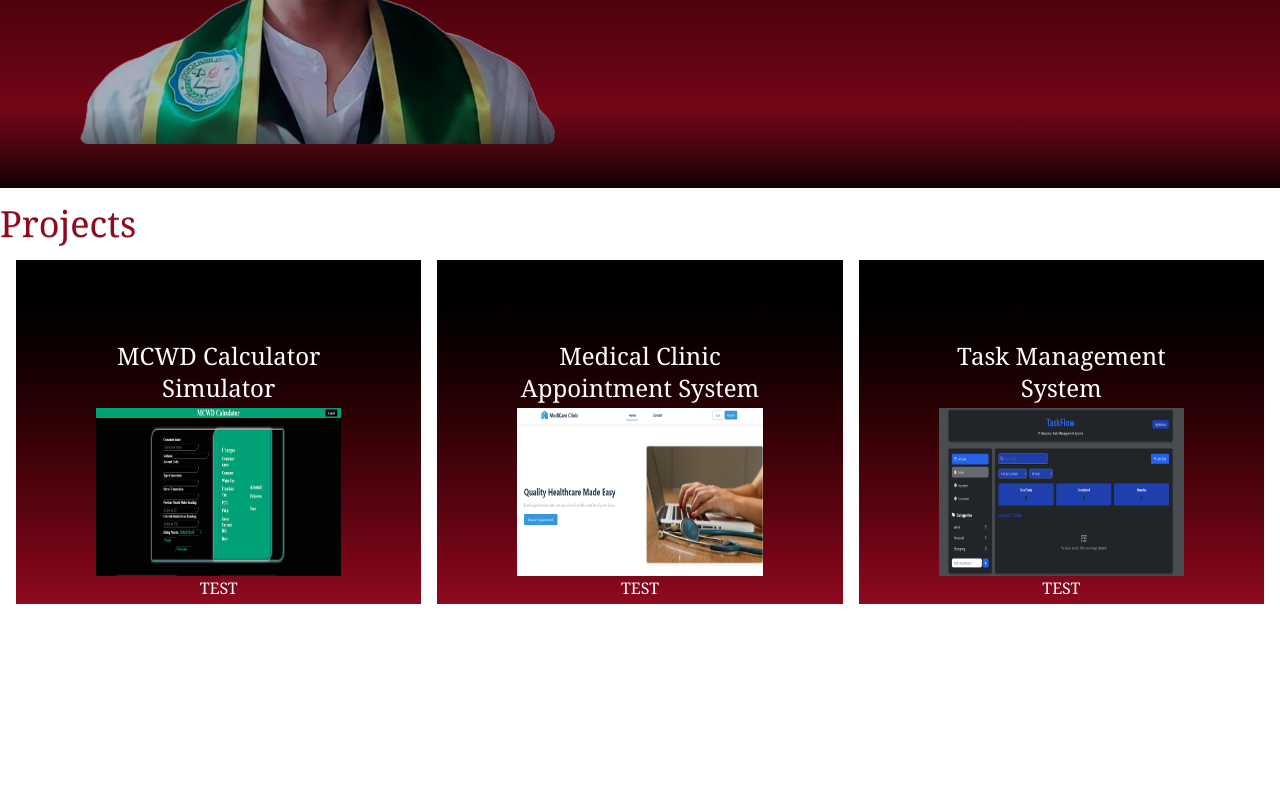
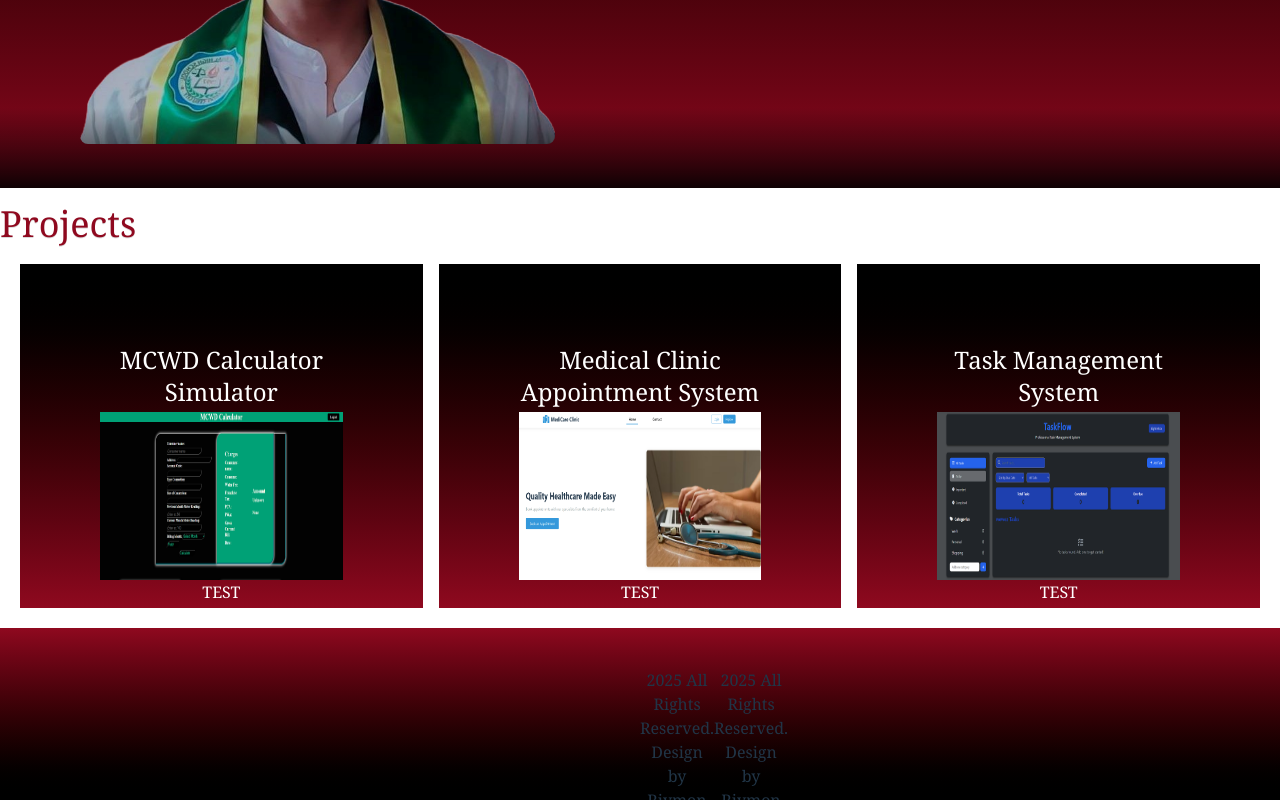
Before and after one commit to Riymon/Portfolio, a React (Vite) app: page /projects in a window 1280 px wide. Shown: the part 356-1156 px from the top of the page. Before the commit the page ends 976 px from the top, so only its background shows below. Built offline with nearby package versions, Linux system fonts and the light colour scheme.

Commit message:
added p in footer

```diff
--- a/src/Content.jsx
+++ b/src/Content.jsx
@@ -7,7 +7,7 @@ function Content(content) {
    if(content.title == 'Projects'){
      arr = [
         {id:1, h: 'MCWD Calculator Simulator', img: mcwd, p: 'TEST', a: 'https://riymon.github.io/MCWD/'},
-        {id:2, h: 'Medical Clinic Appointment System', img: mclinic, p: 'TEST', a: 'https://riymon.github.io/Medical-Clinic-Appointment-System/'},
+        {id:2, h: 'Medical Clinic Appointment System', img: mclinic, p: 'TEST', a: 'https://riymon.github.io/MedClinicAppointmentSystem/'},
         {id:3, h: 'Task Management System', img: task, p: 'TEST', a: 'https://task-manager-six-xi-98.vercel.app/'},
     ];
   }
@@ -21,14 +21,14 @@ function Content(content) {
   return (
     <>
     <h1 id={content.tag} className="text2 pr-290 text-shadow-2xs text-4xl">{content.title}</h1>
-    <div className="text1 grid grid-cols-3 gap-4 h-auto my-5 p-4">
+    <div className="text1 grid grid-cols-3 gap-4 h-auto my-2 p-5">
         {arr.map((arrs) => (
           <div key={arrs.id} className="content custom-gradient">
             <h1 className="text-2xl pb-1">{arrs.h}</h1>
             {content.title === 'Projects' && (
               <img className="h-42" src={arrs.img} alt={arrs.h} />
             )}
-            <a className='' href={arrs.a}>{arrs.p}</a>
+            <a className='' target='_blank' href={arrs.a}>{arrs.p}</a>
           </div>
         ))}
     </div>
--- a/src/Footer.jsx
+++ b/src/Footer.jsx
@@ -1,10 +1,15 @@
 function Footer(){
 
     return(
-        <section className="relative w-full h-40 bg-gradient-to-b from-[#8f091f] to-[#000000] opacity-100 overflow-hidden">
+        <section className="relative w-full h-43 auto bg-gradient-to-b from-[#8f091f] to-[#000000] opacity-100 overflow-hidden">
             <div className="footer" >
                 <p>2025 All Rights Reserved. Design by Riymon</p>
                 <p>2025 All Rights Reserved. Design by Riymon</p>
+            </div>
+            <div className="flex justify-evenly ">
+                <p className="pl-260">Privacy</p>
+                <p className="">Term of Services</p>
+
             </div>
         </section>
     );
--- a/src/ProjectPage.jsx
+++ b/src/ProjectPage.jsx
@@ -1,6 +1,7 @@
 import Header from './header.jsx'
 import Background from './Background.jsx'
 import Content from './Content.jsx'
+import Footer from './footer.jsx'
 function ProjectPage(){
 
     return(
@@ -8,6 +9,7 @@ function ProjectPage(){
         <Header/>
         <Background/>
         <Content title ="Projects" id="projects" />
+        <Footer/>
         </>
     )
 
```
